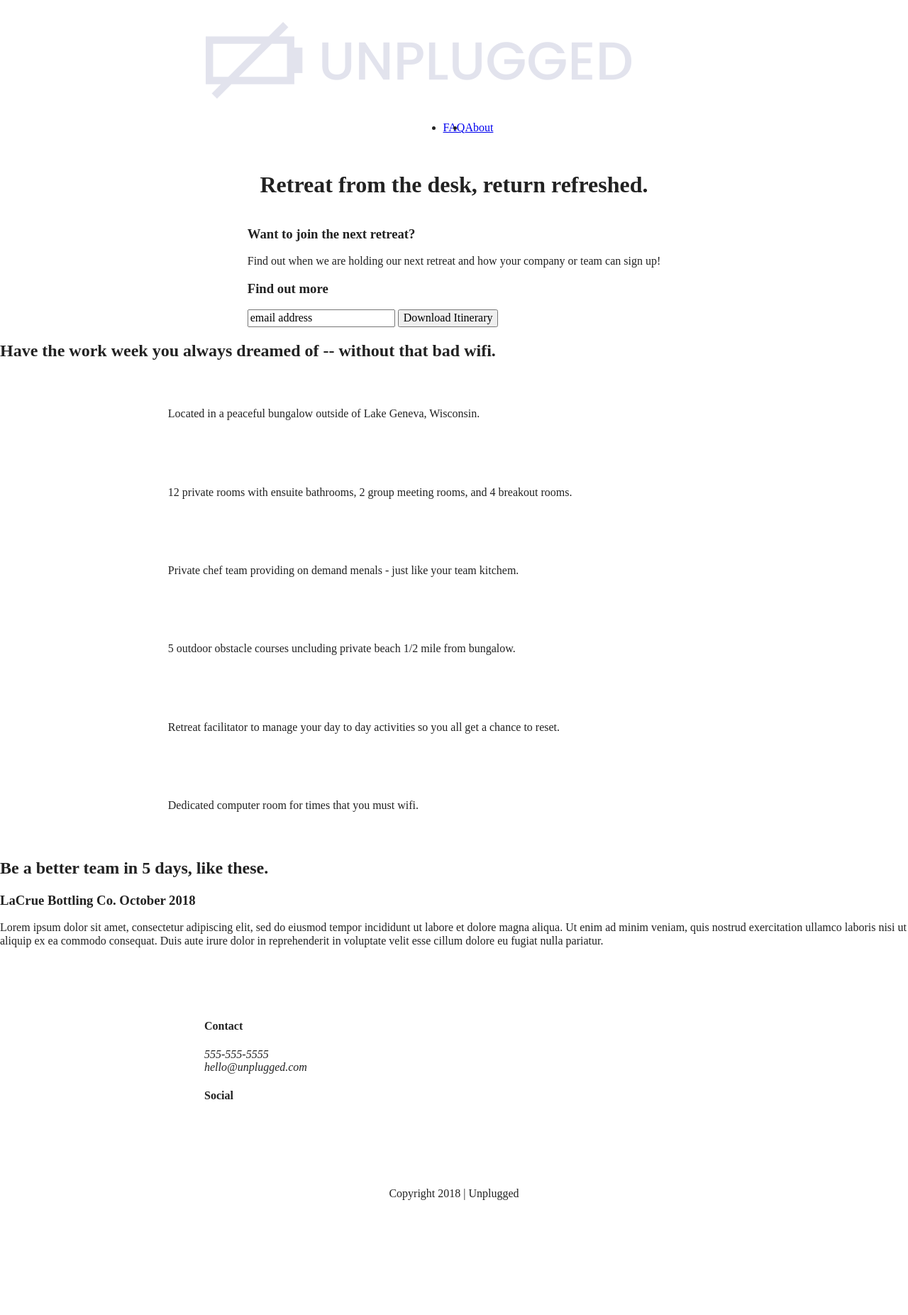
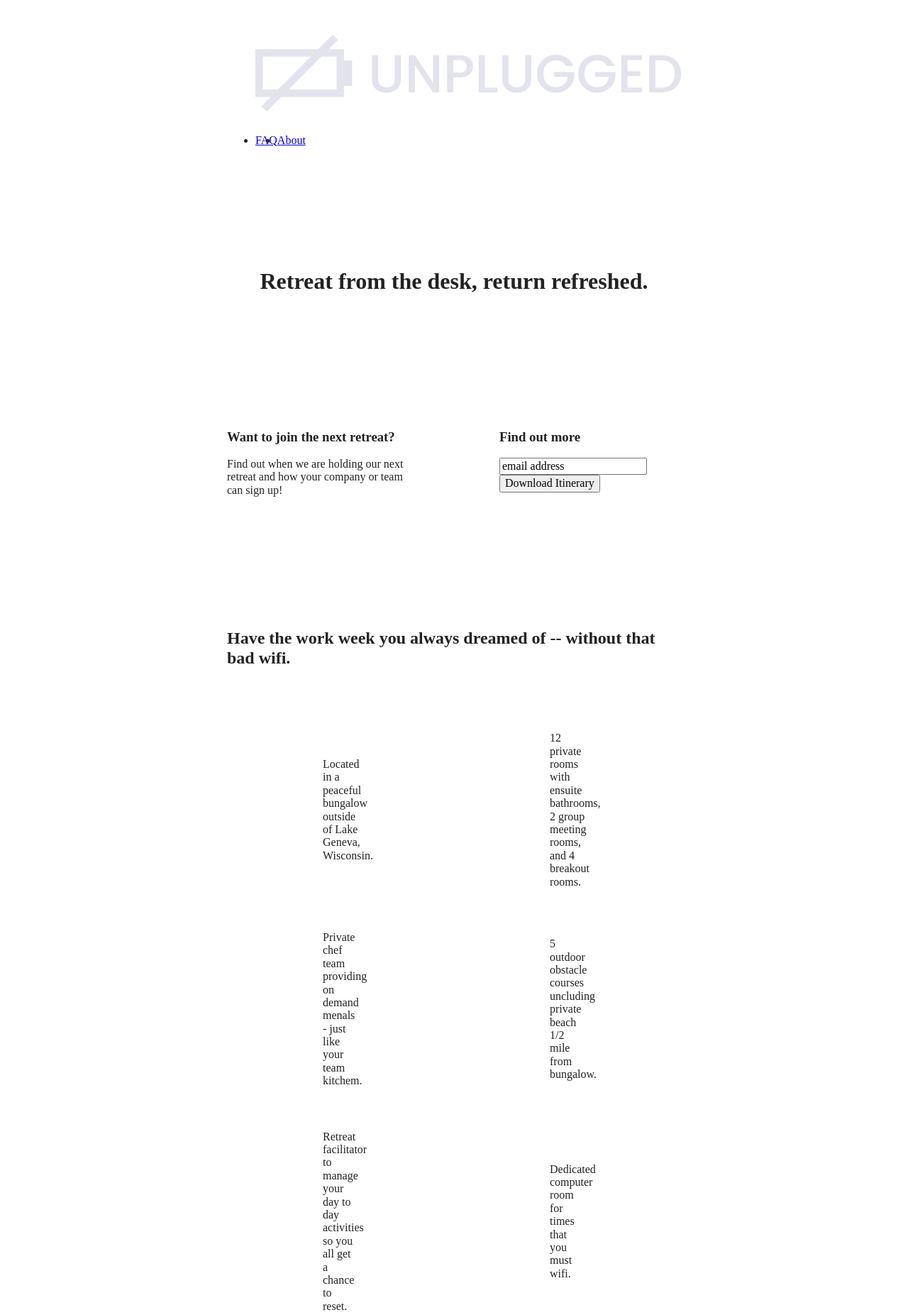
Before and after one commit to sfloriana8/unplugged, a website built with Parcel: page index.html in a window 1280 px wide. Shown: the top 1853 px of the page at 71% size. Before the commit the page ends 1722 px from the top, so only its background shows below. Built offline with nearby package versions, Linux system fonts and the light colour scheme; files whose address does not match are found by name.

Commit message:
Tablet CSS

```diff
--- a/css/main.css
+++ b/css/main.css
@@ -96,7 +96,7 @@ textarea {
      justify-content: center;
      align-items: center;
      flex-flow: row wrap;
-     padding: 15px 0;
+
    }
 
    header {
@@ -109,6 +109,7 @@ textarea {
       justify-content: center;
       align-items: center;
       flex-flow: row wrap;
+      margin: 0;
    }
 
    .header-divider{
@@ -127,9 +128,17 @@ textarea {
 
    header nav ul{
       display: flex;
-      justify-content: center;
-      width: 60%;
+      justify-content: space-around;
+      width: 100%;
 
+   }
+
+   footer {
+     flex-direction: column;
+   }
+
+   footer p {
+     margin: 0;
    }
 
    footer .content-wrapper {
@@ -137,21 +146,24 @@ textarea {
     margin: 50px 0;
 }
 
+  footer .contact {
+    margin-bottom: 50px;
+  }
+
   footer .social-icons{
 
       display: flex;
-      justify-content: sapce-around;
+      justify-content: space-around;
       align-items: center;
 
   }
-
-  footer {
-    flex-direction: column;
-  }
   footer .social-icons p{
-    display: flex;
+      display: flex;
       justify-content: center;
       align-items: center;
+  }
+  footer .copyright {
+    margin: 20px 0;
   }
 
 
@@ -180,6 +192,10 @@ aside {
 
 }
 
+ .features h2 {
+   margin-bottom: 60px;
+ }
+
 .features article {
   width: 63%;
   margin: 30px 0;
@@ -191,6 +207,9 @@ aside {
   align-items: center;
   flex-flow: row wrap;
 }
+.features p{
+  margin: 0;
+}
 
 /*---- REVIEWS ----*/
 
@@ -199,6 +218,14 @@ aside {
   justify-content: center;
   flex-flow: row wrap;
 }
+  .reviews h2 {
+    margin-bottom: 40px;
+  }
+
+  .reviews h3 {
+    width: 55%;
+    margin: 20px 0;
+  }
 
 /*---- About Page ----*/
 
@@ -216,6 +243,10 @@ aside {
   flex-flow: row wrap;
 }
 
+.contact-content p {
+  margin: 0;
+}
+
 /*---- FAQ Page ----*/
 
 .faq {
@@ -227,12 +258,21 @@ aside {
 
 
 .faq .content-wrapper {
+  margin: 50px 0 0 0;
   display: flex;
   justify-content: center;
   align-items: center;
   flex-flow: row wrap;
 }
 
+.faq h2 {
+  margin-bottom: 40px;
+
+}
+
+.faq-content {
+  margin-bottom: 50px;
+}
 
 /* ==========================================================================
    Helper classes
@@ -315,23 +355,143 @@ aside {
 .clearfix::after {
   clear: both;
 }
-
 /* ==========================================================================
    EXAMPLE Media Queries for Responsive Design.
    These examples override the primary ('mobile first') styles.
    Modify as content requires.
    ========================================================================== */
 
-@media only screen and (min-width: 35em) {
-  /* Style adjustments for viewports that meet the condition */
+@media only screen and (min-width: 768px){
+/*Tablet styles here*/
+  .content-wrapper{
+   max-width: 640px;
+   margin: 100px 0;
+  }
+
+  header {
+    justify-content: space-around;
+    padding: 33px 0;
+  }
+
+  header .content-wrapper {
+    width: 100%;
+    justify-content: space-between;
+  }
+
+  header nav {
+    width:  20px;
+  }
+
+  header nav ul {
+    justify-content: space-between;
+  }
+
+  .header-divider {
+    display: none;
+  }
+
+/* HERO AREA*/
+
+/* Aside */
+
+aside .content-wrapper{
+  margin: 50px 0;
+  display: flex;
+  justify-content: space-between;
+  flex-flow: row wrap;
+}
+aside .content-wrapper .form-description,
+aside .content-wrapper .form {
+  width:  40%;
+  margin: 0;
 }
 
-@media print,
-  (-webkit-min-device-pixel-ratio: 1.25),
-  (min-resolution: 1.25dppx),
-  (min-resolution: 120dpi) {
-  /* Style adjustments for high resolution devices */
+/* Features */
+.features article {
+  display: flex;
+  justify-content: center;
+  align-items: center;
+  flex-flow: column wrap;
+  flex-basis: 50%;
 }
+.features .features-item-description {
+  width: 50px;
+}
+
+/* Reviews */
+.reviews article {
+  display: flex;
+  justify-content: space-between;
+}
+.reviews article div {
+  width: 49%;
+}
+
+/* Footer */
+
+footer .content-wrapper {
+  width: 65%;
+  margin: 100px 0;
+
+}
+
+.footer-content {
+  display: flex;
+  justify-content: space-between;
+  align-items: center;
+}
+
+footer .contact {
+  margin-bottom: 0;
+
+}
+
+footer .copyright {
+  width: 100px;
+}
+/*================================================================
+ABOUT PAGE
+================================================================= */
+
+.mission-content {
+  display: flex;
+  justify-content: space-between;
+  align-items: center;
+
+}
+
+.mission-content p {
+  width: 45%;
+}
+.contact-section .content-wrapper h2 {
+  width: 80%;
+}
+
+.contact-content  {
+  display: flex;
+  justify-content: space-between;
+  align-items: flex-start;
+}
+/*================================================================
+FAQ PAGE
+================================================================ */
+
+.faq .content-wrapper {
+  justify-content: space-between;
+}
+
+.faq-content {
+  flex-basis: 45%;
+
+}
+.faq h2 {
+  width: 100%;
+}
+
+@media only screen and (min-width: 1200px) {
+  /*Desktop styles here*/
+}
+
 
 /* ==========================================================================
    Print styles.
```
